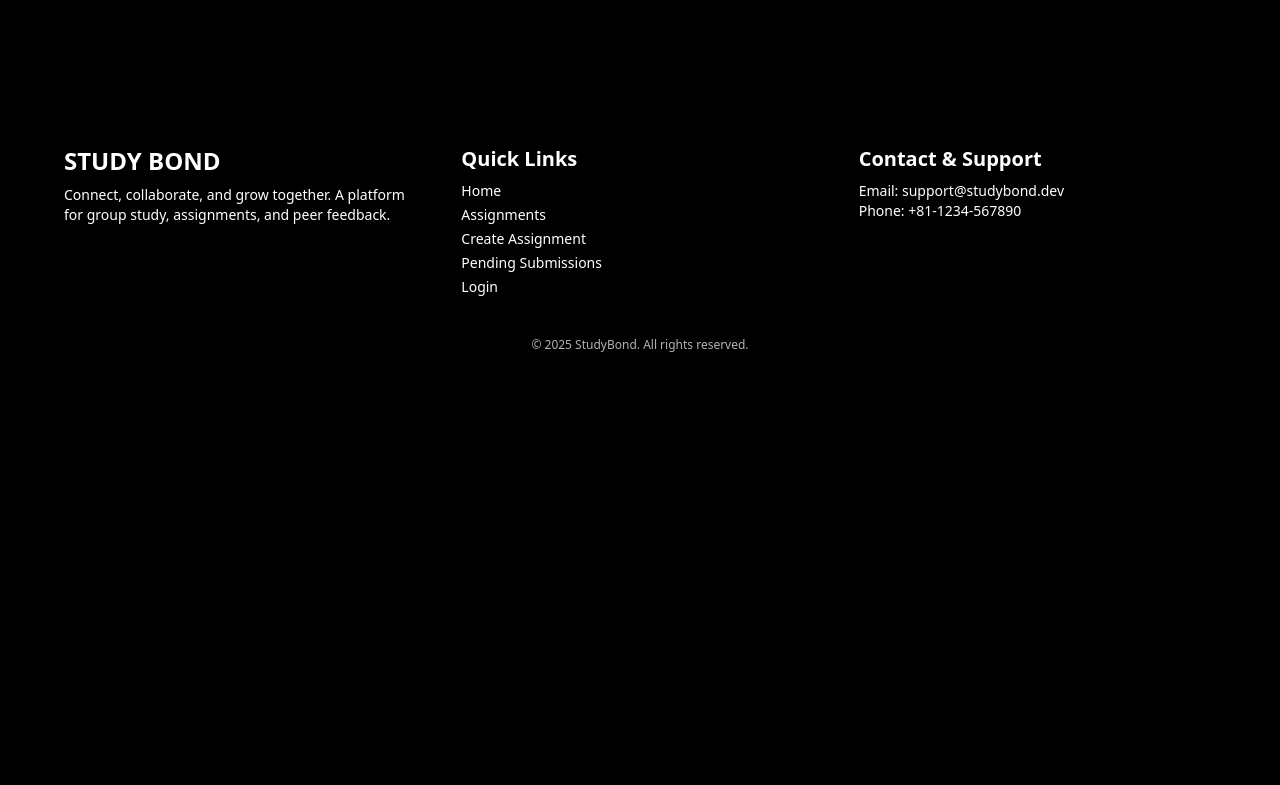
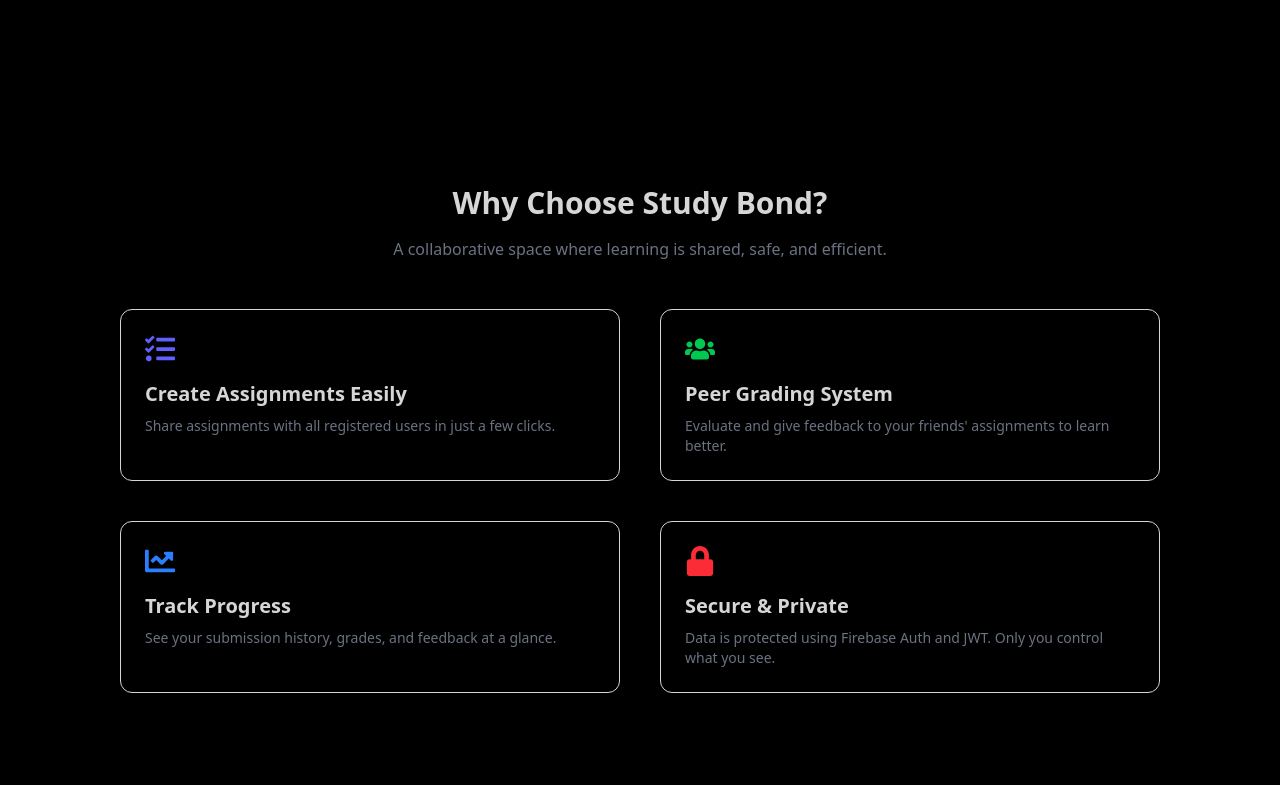
Before and after one commit to rashikdev/StudyBond, a React (Vite) app: page / in a window 1280 px wide. Shown: the part 615-1400 px from the top of the page. Before the commit the page ends 1008 px from the top, so only its background shows below. Built offline with nearby package versions, Linux system fonts and the light colour scheme; no server answers.

Commit message:
add feature section

```diff
--- a/src/components/Banner.jsx
+++ b/src/components/Banner.jsx
@@ -38,15 +38,15 @@
         animationData={animationBg}
         loop={true}
         autoPlay={true}
-        className="h-[90vh] "
+        className="h-[92vh] "
       />
-      <div className="h-[90vh] w-full absolute top-0 left-0 bg-transparent">
+      <div className="h-[92vh] w-full absolute top-0 left-0 bg-transparent">
         <div>
           <div className="absolute top-40 left-10 hidden md:flex">
             <motion.ul
               variants={containerVariants}
               initial="hidden"
-              animate="visible"
+              whileInView="visible"
               className="flex flex-col gap-4"
             >
               <motion.a
@@ -98,7 +98,7 @@
           <motion.ul
             variants={containerVariants}
             initial="hidden"
-            animate="visible"
+            whileInView="visible"
             className="flex gap-3"
           >
             <motion.a
@@ -138,10 +138,10 @@
             </motion.a>
           </motion.ul>
         </div>
-        <div className="absolute bottom-30 left-10 space-y-10">
+        <div className="absolute bottom-34 left-10 space-y-10">
           <motion.h1
             initial={{ opacity: 0, x: -50 }}
-            animate={{ opacity: 1, x: 0 }}
+            whileInView={{ opacity: 1, x: 0 }}
             transition={{ duration: 2, delay: 0.2, ease: "backInOut" }}
             className="text-5xl font-bold"
           >
@@ -150,7 +150,7 @@
           <motion.p
             className="text-lg text-center md:text-left"
             initial={{ opacity: 0, y: 50 }}
-            animate={{ opacity: 1, y: 0 }}
+            whileInView={{ opacity: 1, y: 0 }}
             transition={{ duration: 1, ease: "easeOut" }}
           >
             Join{" "}
@@ -163,7 +163,7 @@
           <motion.button
             className="border px-6 py-2 rounded-full transition-all duration-200 cursor-pointer bg-white/20 backdrop-blur-[2px]"
             initial={{ opacity: 0, scale: 0.5, x: 30 }}
-            animate={{ opacity: 1, scale: 1, x: 0 }}
+            whileInView={{ opacity: 1, scale: 1, x: 0 }}
             transition={{ duration: 1.5, ease: "backOut", delay: 0.4 }}
             whileHover={{ scale: 1.1, transition: { duration: 0.1 } }}
             whileTap={{ scale: 0.9, transition: { duration: 0.1 } }}
--- /dev/null
+++ b/src/components/FeaturedSection.jsx
@@ -0,0 +1,85 @@
+import { motion } from "framer-motion";
+import { FaTasks, FaUsers, FaChartLine, FaLock } from "react-icons/fa";
+
+const features = [
+  {
+    title: "Create Assignments Easily",
+    description:
+      "Share assignments with all registered users in just a few clicks.",
+    icon: <FaTasks className="text-3xl text-indigo-500" />,
+  },
+  {
+    title: "Peer Grading System",
+    description:
+      "Evaluate and give feedback to your friends' assignments to learn better.",
+    icon: <FaUsers className="text-3xl text-green-500" />,
+  },
+  {
+    title: "Track Progress",
+    description:
+      "See your submission history, grades, and feedback at a glance.",
+    icon: <FaChartLine className="text-3xl text-blue-500" />,
+  },
+  {
+    title: "Secure & Private",
+    description:
+      "Data is protected using Firebase Auth and JWT. Only you control what you see.",
+    icon: <FaLock className="text-3xl text-red-500" />,
+  },
+];
+
+const containerVariants = {
+  hidden: { opacity: 0 },
+  visible: {
+    opacity: 1,
+    transition: {
+      staggerChildren: 0.3,
+    },
+  },
+};
+const itemVariants = {
+  hidden: { opacity: 0, y: 100 },
+  visible: {
+    opacity: 1,
+    y: 0,
+    scale: 1,
+    transition: {
+      duration: 0.5,
+    },
+  },
+};
+
+const FeatureSection = () => {
+  return (
+    <section className="py-16 px-4">
+      <div className="max-w-6xl mx-auto text-center mb-12">
+        <h2 className="md:text-3xl text-xl font-bold mb-4">
+          Why Choose Study Bond?
+        </h2>
+        <p className="text-gray-500">
+          A collaborative space where learning is shared, safe, and efficient.
+        </p>
+      </div>
+      <motion.div
+        variants={containerVariants}
+        initial="hidden"
+        whileInView="visible"
+        className="grid w-10/12 grid-cols-1 md:grid-cols-2 gap-10 mx-auto"
+      >
+        {features.map((feature, index) => (
+          <motion.div
+            key={index}
+            className="p-6 border rounded-xl hover:border-indigo-500 hover:duration-300 cursor-pointer"
+            variants={itemVariants}
+          >
+            <div className="mb-4">{feature.icon}</div>
+            <h3 className="text-xl font-semibold mb-2">{feature.title}</h3>
+            <p className="text-sm text-gray-500">{feature.description}</p>
+          </motion.div>
+        ))}
+      </motion.div>
+    </section>
+  );
+};
+
+export default FeatureSection;
--- a/src/components/Footer.jsx
+++ b/src/components/Footer.jsx
@@ -1,6 +1,6 @@
 const Footer = () => {
   return (
-    <footer className="text-white py-10 px-5">
+    <footer className="py-10 px-5">
       <div className="max-w-6xl mx-auto grid grid-cols-1 md:grid-cols-3 gap-10">
         {/* Left - Brand Info */}
         <div>
--- a/src/index.css
+++ b/src/index.css
@@ -4,3 +4,7 @@
 @plugin "daisyui" {
   themes: all;
 }
+
+html {
+  scroll-behavior: smooth;
+}
--- a/src/pages/Home.jsx
+++ b/src/pages/Home.jsx
@@ -1,10 +1,12 @@
 import React from "react";
 import Banner from "../components/Banner";
+import FeatureSection from "../components/FeaturedSection";
 
 const Home = () => {
   return (
     <div>
       <Banner></Banner>
+      <FeatureSection></FeatureSection>
     </div>
   );
 };
```
